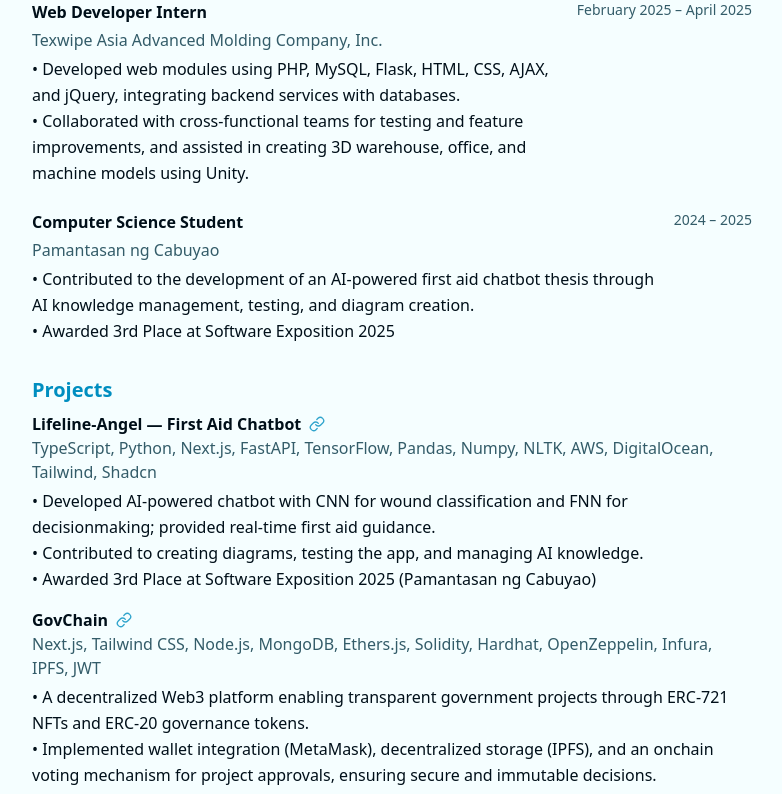
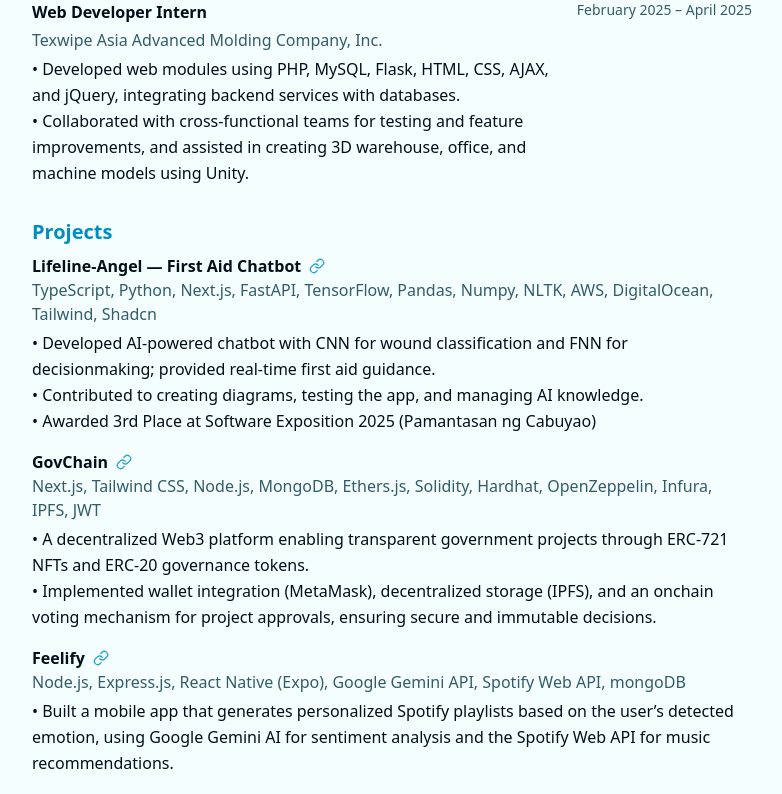
Before and after one commit to ycrangelo/prtfl, a Next.js app: page / in a window 1280 px wide. Shown: the part 1362-2156 px from the top of the page, without its empty margins (248-1030 px from the left). Built offline with nearby package versions, Linux system fonts and the light colour scheme.

Commit message:
remove: computer science student experience

```diff
--- a/app/page.tsx
+++ b/app/page.tsx
@@ -277,7 +277,7 @@ export default function Portfolio() {
     </div>
 
     {/* Computer Science Student */}
-    <div className="flex flex-col sm:flex-row sm:items-start sm:justify-between">
+    {/* <div className="flex flex-col sm:flex-row sm:items-start sm:justify-between">
       <div>
         <h3 className="text-base font-semibold text-foreground mb-1">
           Computer Science Student
@@ -294,7 +294,7 @@ export default function Portfolio() {
       <p className="text-sm text-muted-foreground mt-2 sm:mt-0 sm:text-right whitespace-nowrap">
         2024 – 2025
       </p>
-    </div>
+    </div> */}
 
   </div>
 </section>
```
